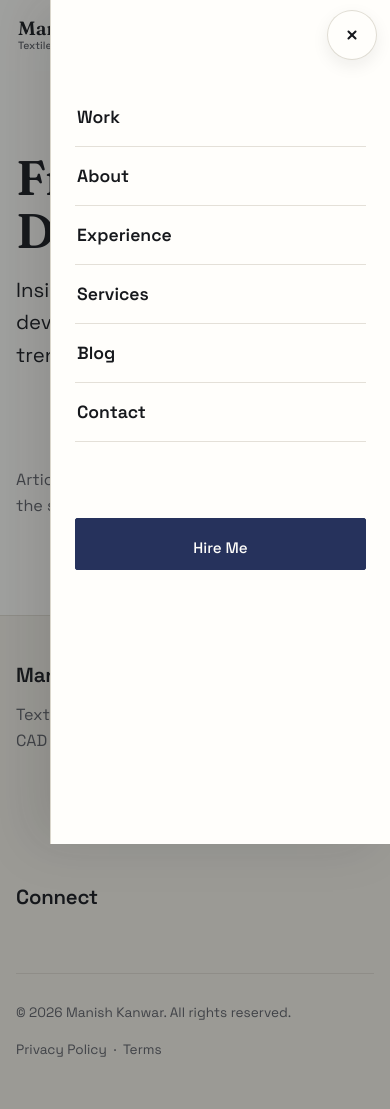
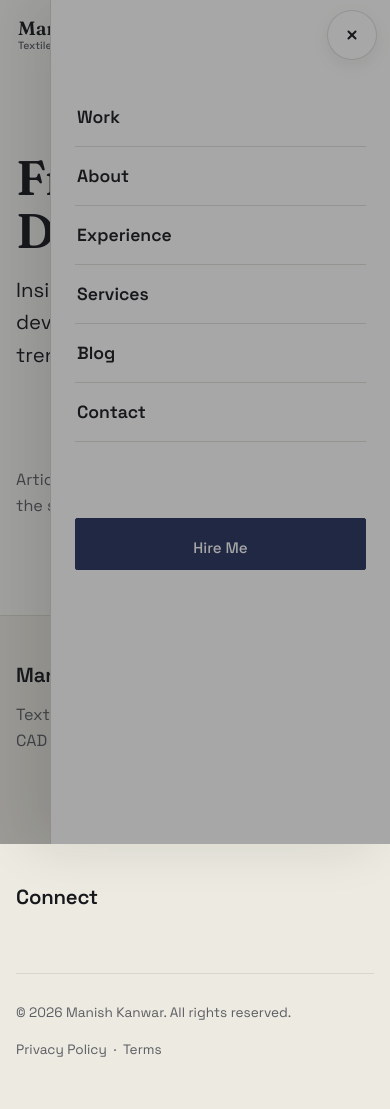
Before and after one commit to bhawanirathore7773/Mportfolio, a Django app: page /blog/ in a window 390 px wide, after a click that opens the changed part. Run offline with Django 5.2, Linux system fonts and the light colour scheme; data comes from the database, SQL or seed files in the repository; data that the repository does not hold is empty.

Commit message:
Fix mobile drawer to full viewport height and smooth hamburger behavior

```diff
--- a/static/css/mobile-fixes.css
+++ b/static/css/mobile-fixes.css
@@ -4,6 +4,8 @@
   body { overflow-x: hidden; }
 
   .site-header {
+    position: sticky;
+    top: 0;
     z-index: 1000;
     width: 100%;
     background: rgba(246,245,240,.97);
@@ -21,29 +23,33 @@
   .brand small { line-height: 1.25; }
   .header-actions { display: none; }
 
+  /* Full viewport drawer: fixed to the viewport, never to document scroll. */
   .main-nav {
     position: fixed;
     top: 0;
     right: 0;
     bottom: 0;
     left: auto;
-    z-index: 1001;
+    z-index: 1002;
     width: min(340px, 88vw);
-    height: 100vh;
-    height: 100dvh;
-    min-height: 100vh;
-    padding: max(88px, calc(env(safe-area-inset-top) + 76px)) 28px max(28px, env(safe-area-inset-bottom));
+    height: auto;
+    min-height: 100dvh;
+    max-height: 100dvh;
+    box-sizing: border-box;
+    padding: max(88px, calc(env(safe-area-inset-top) + 76px)) 28px max(28px, calc(env(safe-area-inset-bottom) + 18px));
     margin: 0;
+    overflow-x: hidden;
     overflow-y: auto;
     -webkit-overflow-scrolling: touch;
     overscroll-behavior: contain;
+    touch-action: pan-y;
     background: #fffefb;
     border-left: 1px solid var(--line);
-    box-shadow: -100vw 0 0 100vw rgba(22,24,28,.38), -18px 0 50px rgba(22,24,28,.12);
+    box-shadow: -18px 0 50px rgba(22,24,28,.12);
     transform: translate3d(105%,0,0);
     visibility: hidden;
     pointer-events: none;
-    transition: transform .32s cubic-bezier(.22,1,.36,1), visibility .32s ease;
+    transition: transform .36s cubic-bezier(.22,1,.36,1), visibility 0s linear .36s;
     will-change: transform;
   }
 
@@ -51,6 +57,19 @@
     transform: translate3d(0,0,0);
     visibility: visible;
     pointer-events: auto;
+    transition: transform .36s cubic-bezier(.22,1,.36,1), visibility 0s linear 0s;
+  }
+
+  /* Independent full-screen backdrop, including below/behind the drawer. */
+  body.menu-open::before {
+    content: "";
+    position: fixed;
+    inset: 0;
+    z-index: 1001;
+    background: rgba(22,24,28,.38);
+    opacity: 1;
+    pointer-events: auto;
+    transition: opacity .28s ease;
   }
 
   .main-nav ul {
@@ -94,7 +113,7 @@
     display: grid;
     place-items: center;
     position: relative;
-    z-index: 1002;
+    z-index: 1003;
     flex: 0 0 48px;
     width: 48px;
     height: 48px;
@@ -105,6 +124,7 @@
     background: transparent;
     -webkit-tap-highlight-color: transparent;
     touch-action: manipulation;
+    cursor: pointer;
   }
 
   .menu-toggle span,
@@ -121,11 +141,12 @@
   .menu-toggle span::before { top: -9px; }
   .menu-toggle span::after { top: 9px; }
 
+  /* Keep the close button fixed above the drawer while the page is scrolled. */
   .menu-toggle[aria-expanded="true"] {
     position: fixed;
     top: max(11px, env(safe-area-inset-top));
     right: max(14px, env(safe-area-inset-right));
-    z-index: 1003;
+    z-index: 1004;
     background: #fffefb;
     box-shadow: 0 0 0 1px rgba(218,214,203,.8), 0 6px 18px rgba(22,24,28,.08);
   }
@@ -166,3 +187,11 @@
   .brand { font-size: 1.08rem; }
   .brand small { font-size: .61rem; }
 }
+
+@media (prefers-reduced-motion: reduce) {
+  .main-nav,
+  .menu-toggle span,
+  .menu-toggle span::before,
+  .menu-toggle span::after,
+  body.menu-open::before { transition: none !important; }
+}
```
